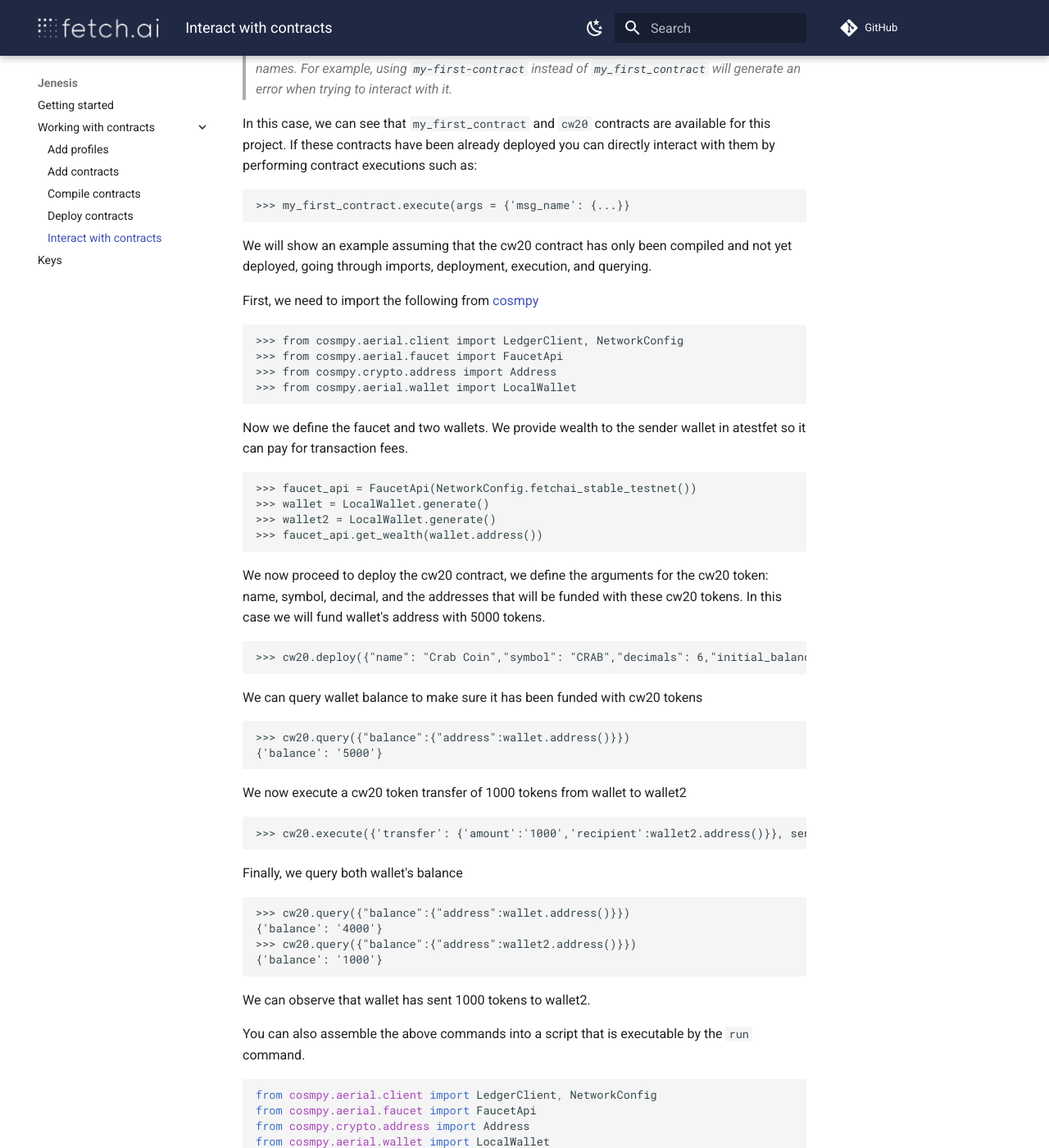
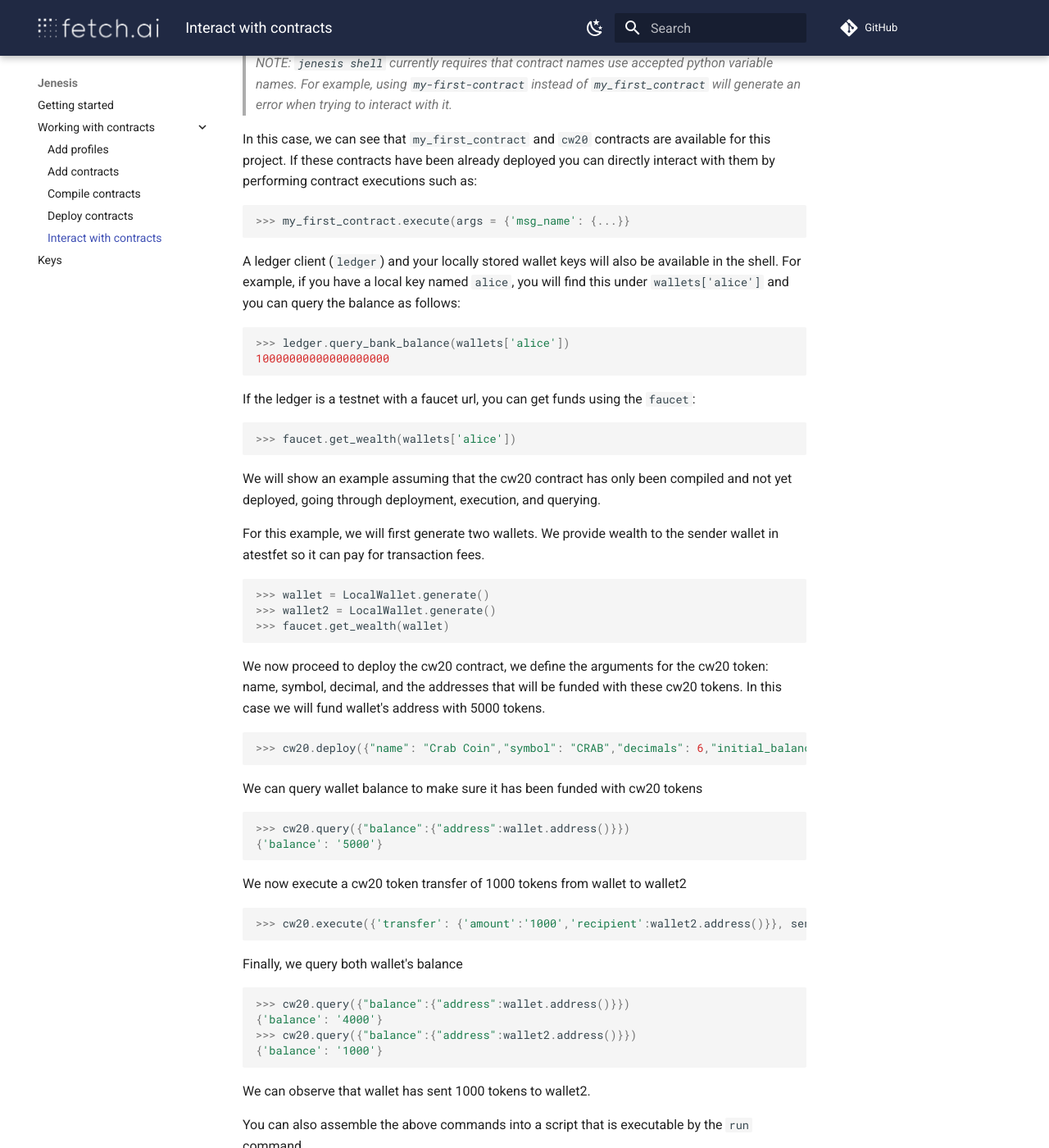
Before and after one commit to fetchai/jenesis, an MkDocs documentation site: the page built from docs/use-contracts.md, in a window 1280 px wide and 1400 px high, scrolled down 530 px. Shown: the whole window at 82% size. Built offline with MkDocs 1.6.1 and Material for MkDocs 9.7.7, drawn with Linux system fonts in a browser that asks for light colours; comment, search, counter and statistics services are not loaded; some of the changed text lies outside the part shown.

Commit message:
docs: update docs using new shell globals (#89)

````diff
--- a/docs/use-contracts.md
+++ b/docs/use-contracts.md
@@ -2,18 +2,19 @@
 
 You can interact with your project's contracts by using the ```shell``` command:
 
-```
+```bash
 jenesis shell
 ```
 If a profile is not selected, the default profile will be selected automatically. You can specify any profile using the `--profile` optional argument:
 
-```
+```bash
 jenesis shell --profile my_profile
 ```
 
 You will observe the following text indicating the available contracts in your project.
 
 ```
+Network: fetchai-testnet
 Detecting contracts...
 C my_first_contract
 C cw20
@@ -23,52 +24,52 @@ Detecting contracts...complete
 
 In this case, we can see that `my_first_contract` and `cw20` contracts are available for this project. If these contracts have been already deployed you can directly interact with them by performing contract executions such as:
 
-```
+```python
 >>> my_first_contract.execute(args = {'msg_name': {...}}
 ```
 
-We will show an example assuming that the cw20 contract has only been compiled and not yet deployed, going through imports, deployment, execution, and querying.
-
-First, we need to import the following from [cosmpy](https://docs.fetch.ai/CosmPy/)
-
-```
->>> from cosmpy.aerial.client import LedgerClient, NetworkConfig
->>> from cosmpy.aerial.faucet import FaucetApi
->>> from cosmpy.crypto.address import Address
->>> from cosmpy.aerial.wallet import LocalWallet
+A ledger client (`ledger`) and your locally stored wallet keys will also be available in the shell. For example, if you have a local key named `alice`, you will find this under `wallets['alice']` and you can query the balance as follows:
+```python
+>>> ledger.query_bank_balance(wallets['alice'])
+10000000000000000000
 ```
 
-Now we define the faucet and two wallets. We provide wealth to the sender wallet in atestfet so it can pay for transaction fees.
+If the ledger is a testnet with a faucet url, you can get funds using the `faucet`:
+```python
+>>> faucet.get_wealth(wallets['alice'])
+```
 
-```
->>> faucet_api = FaucetApi(NetworkConfig.fetchai_stable_testnet())
+We will show an example assuming that the cw20 contract has only been compiled and not yet deployed, going through deployment, execution, and querying.
+
+For this example, we will first generate two wallets. We provide wealth to the sender wallet in atestfet so it can pay for transaction fees.
+
+```python
 >>> wallet = LocalWallet.generate()
 >>> wallet2 = LocalWallet.generate()
->>> faucet_api.get_wealth(wallet.address())
+>>> faucet.get_wealth(wallet)
 ```
 
 We now proceed to deploy the cw20 contract, we define the arguments for the cw20 token: name, symbol, decimal, and the addresses that will be funded with these cw20 tokens. In this case we will fund wallet's address with 5000 tokens.
-```
+```python
 >>> cw20.deploy({"name": "Crab Coin","symbol": "CRAB","decimals": 6,"initial_balances": [{"address":wallet.address(),"amount":"5000"}]},wallet)
 ```
 
-
 We can query wallet balance to make sure it has been funded with cw20 tokens
 
-```
+```python
 >>> cw20.query({"balance":{"address":wallet.address()}})
 {'balance': '5000'}
 ```
 
 We now execute a cw20 token transfer of 1000 tokens from wallet to wallet2
 
-```
+```python
 >>> cw20.execute({'transfer': {'amount':'1000','recipient':wallet2.address()}}, sender=wallet)
 ```
 
 Finally, we query both wallet's balance
 
-```
+```python
 >>> cw20.query({"balance":{"address":wallet.address()}})
 {'balance': '4000'}
 >>> cw20.query({"balance":{"address":wallet2.address()}})
@@ -78,27 +79,21 @@ We can observe that wallet has sent 1000 tokens to wallet2.
 
 You can also assemble the above commands into a script that is executable by the  ```run``` command.
 ```python
-from cosmpy.aerial.client import LedgerClient, NetworkConfig
-from cosmpy.aerial.faucet import FaucetApi
-from cosmpy.crypto.address import Address
-from cosmpy.aerial.wallet import LocalWallet
-
 import time
 
-faucet_api = FaucetApi(NetworkConfig.fetchai_stable_testnet())
 wallet = LocalWallet.generate()
-faucet_api.get_wealth(wallet.address())
+faucet.get_wealth(wallet.address())
 wallet2 = LocalWallet.generate()
 
-cw20.deploy({"name": "Crab Coin","symbol": "CRAB","decimals": 6,"initial_balances": [{"address":wallet.address(),"amount":"5000"}]},wallet)
-print("wallet initial cw20 balance: " , cw20.query({"balance":{"address":wallet.address()}}))
+cw20.deploy({"name": "Crab Coin","symbol": "CRAB", "decimals": 6, "initial_balances": [{"address": wallet.address(), "amount": "5000"}]}, wallet)
+print("wallet initial cw20 balance: ", cw20.query({"balance": {"address": wallet.address()}}))
 
-cw20.execute({'transfer': {'amount':'1000','recipient':wallet2.address()}}, sender=wallet)
+cw20.execute({'transfer': {'amount': '1000', 'recipient': wallet2.address()}}, sender=wallet)
 print("transfering 1000 cw20 tokens from wallet to wallet2")
 time.sleep(10)
 
-print("wallet final cw20 balance: " , cw20.query({"balance":{"address":wallet.address()}}))
-print("wallet2 final cw20 balance: " , cw20.query({"balance":{"address":wallet2.address()}}))
+print("wallet final cw20 balance: ", cw20.query({"balance": {"address": wallet.address()}}))
+print("wallet2 final cw20 balance: ", cw20.query({"balance": {"address": wallet2.address()}}))
 ```
 
 If we paste the above code into the file script.py inside the project's directory, we can run it with:
````
